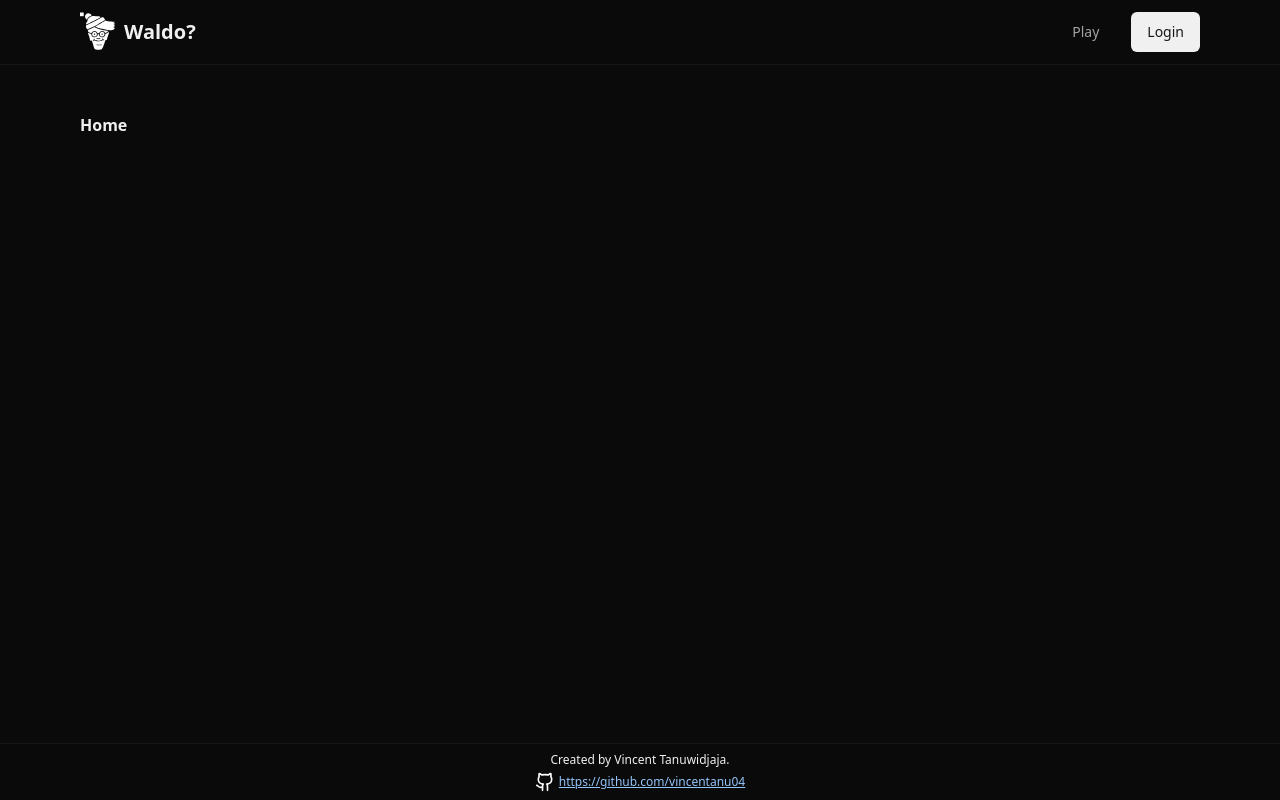
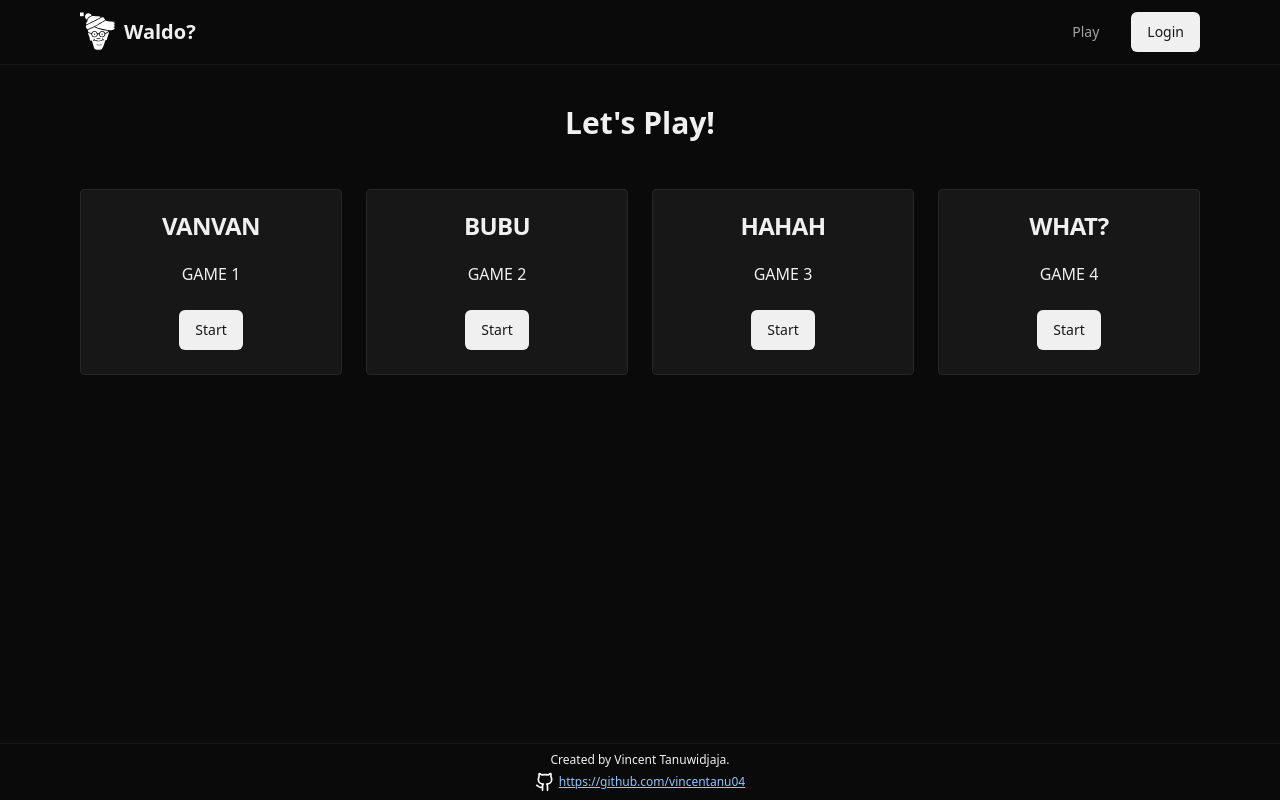
Before and after one commit to vincentanu04/wheres-waldo-mern, a React (Vite) app in the folder client/: page / in a window 1280 px wide. Built offline with nearby package versions, Linux system fonts and the light colour scheme.

Commit message:
feat: add home page

```diff
--- /dev/null
+++ b/client/src/components/ui/card.tsx
@@ -0,0 +1,86 @@
+import * as React from 'react';
+
+import { cn } from '@/lib/utils';
+
+const Card = React.forwardRef<
+  HTMLDivElement,
+  React.HTMLAttributes<HTMLDivElement>
+>(({ className, ...props }, ref) => (
+  <div
+    ref={ref}
+    className={cn(
+      'rounded-sm border border-neutral-800 bg-neutral-900 text-primary-foreground shadow-sm',
+      className
+    )}
+    {...props}
+  />
+));
+Card.displayName = 'Card';
+
+const CardHeader = React.forwardRef<
+  HTMLDivElement,
+  React.HTMLAttributes<HTMLDivElement>
+>(({ className, ...props }, ref) => (
+  <div
+    ref={ref}
+    className={cn('flex flex-col space-y-1.5 p-6', className)}
+    {...props}
+  />
+));
+CardHeader.displayName = 'CardHeader';
+
+const CardTitle = React.forwardRef<
+  HTMLParagraphElement,
+  React.HTMLAttributes<HTMLHeadingElement>
+>(({ className, ...props }, ref) => (
+  <h3
+    ref={ref}
+    className={cn(
+      'text-2xl font-semibold leading-none tracking-tight',
+      className
+    )}
+    {...props}
+  />
+));
+CardTitle.displayName = 'CardTitle';
+
+const CardDescription = React.forwardRef<
+  HTMLParagraphElement,
+  React.HTMLAttributes<HTMLParagraphElement>
+>(({ className, ...props }, ref) => (
+  <p
+    ref={ref}
+    className={cn('text-sm text-muted-foreground', className)}
+    {...props}
+  />
+));
+CardDescription.displayName = 'CardDescription';
+
+const CardContent = React.forwardRef<
+  HTMLDivElement,
+  React.HTMLAttributes<HTMLDivElement>
+>(({ className, ...props }, ref) => (
+  <div ref={ref} className={cn('p-6 pt-0', className)} {...props} />
+));
+CardContent.displayName = 'CardContent';
+
+const CardFooter = React.forwardRef<
+  HTMLDivElement,
+  React.HTMLAttributes<HTMLDivElement>
+>(({ className, ...props }, ref) => (
+  <div
+    ref={ref}
+    className={cn('flex items-center p-6 pt-0', className)}
+    {...props}
+  />
+));
+CardFooter.displayName = 'CardFooter';
+
+export {
+  Card,
+  CardHeader,
+  CardFooter,
+  CardTitle,
+  CardDescription,
+  CardContent,
+};
--- /dev/null
+++ b/client/src/components/ui/index.ts
@@ -0,0 +1,2 @@
+export * from './button';
+export * from './card';
--- a/client/src/index.css
+++ b/client/src/index.css
@@ -7,8 +7,8 @@
     --background: 0 0% 100%;
     --foreground: 0 0% 3.9%;
 
-    --card: 0 0% 100%;
-    --card-foreground: 0 0% 3.9%;
+    --card: 0 0% 4%;
+    --card-foreground: 0 0% 94%;
 
     --popover: 0 0% 100%;
     --popover-foreground: 0 0% 3.9%;
--- a/client/src/pages/Home/Home.tsx
+++ b/client/src/pages/Home/Home.tsx
@@ -1,7 +1,12 @@
+import { GameList } from './components';
+
 const Home = () => {
   return (
-    <div>
-      <p className='text-primary-foreground font-bold'>Home</p>
+    <div className='flex flex-col'>
+      <h1 className='text-primary-foreground font-bold text-3xl self-center mb-12'>
+        Let's Play!
+      </h1>
+      <GameList />
     </div>
   );
 };
--- /dev/null
+++ b/client/src/pages/Home/components/GameCard/GameCard.tsx
@@ -0,0 +1,37 @@
+import {
+  Card,
+  CardContent,
+  CardFooter,
+  CardHeader,
+  CardTitle,
+  buttonVariants,
+} from '@/components/ui';
+import { Link } from 'react-router-dom';
+
+interface GameCardProps {
+  game: {
+    id: number;
+    name: string;
+  };
+}
+
+const GameCard = ({ game }: GameCardProps) => {
+  return (
+    <Card className='w-full md:w-[25%] flex flex-col content-center items-center'>
+      <CardHeader>
+        <CardTitle>{game.name}</CardTitle>
+      </CardHeader>
+      <CardContent>GAME {game.id}</CardContent>
+      <CardFooter>
+        <Link
+          to={`/game/${game.id}`}
+          className={buttonVariants({ variant: 'secondary' })}
+        >
+          Start
+        </Link>
+      </CardFooter>
+    </Card>
+  );
+};
+
+export default GameCard;
--- /dev/null
+++ b/client/src/pages/Home/components/GameCard/index.ts
@@ -0,0 +1 @@
+export { default as GameCard } from './GameCard';
--- /dev/null
+++ b/client/src/pages/Home/components/GameList/GameList.tsx
@@ -0,0 +1,20 @@
+import { GameCard } from '../GameCard';
+
+const games = [
+  { id: 1, name: 'VANVAN' },
+  { id: 2, name: 'BUBU' },
+  { id: 3, name: 'HAHAH' },
+  { id: 4, name: 'WHAT?' },
+];
+
+const GameList = () => {
+  return (
+    <div className='flex flex-col md:flex-row gap-6'>
+      {games.map((game) => (
+        <GameCard game={game} />
+      ))}
+    </div>
+  );
+};
+
+export default GameList;
--- /dev/null
+++ b/client/src/pages/Home/components/GameList/index.ts
@@ -0,0 +1 @@
+export { default as GameList } from './GameList';
--- /dev/null
+++ b/client/src/pages/Home/components/index.ts
@@ -0,0 +1 @@
+export { GameList } from './GameList';
--- a/client/src/pages/Layout/Layout.tsx
+++ b/client/src/pages/Layout/Layout.tsx
@@ -1,4 +1,4 @@
-import { buttonVariants } from '@/components/ui/button';
+import { buttonVariants } from '@/components/ui';
 import { Link, Outlet } from 'react-router-dom';
 
 interface LayoutProps {
@@ -31,7 +31,7 @@
           )}
         </div>
       </nav>
-      <main className='h-full grow py-3 md:py-12 px-3 md:px-20'>
+      <main className='h-full grow py-3 md:py-10 px-3 md:px-20'>
         <Outlet />
       </main>
       <footer className='py-2 text-primary-foreground flex flex-col content-center text-xs border-t border-neutral-900 gap-1'>
```
